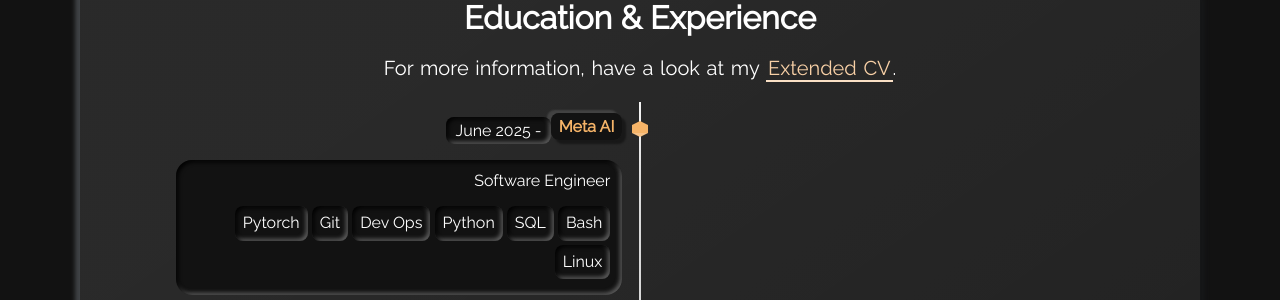
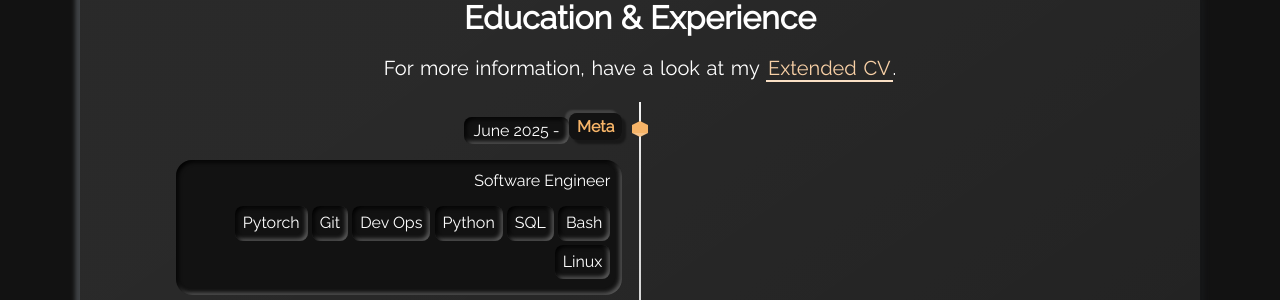
Before and after one commit to mannyzzle/enmanuel-hernandez, a Jekyll site: the page built from index.html, in a window 1280 px wide and 900 px high, scrolled down 1900 px. Shown: the part 143-443 px from the top of the window. Built offline with Jekyll 4.4.1, drawn with Linux system fonts in a browser that asks for light colours.

Commit message:
mistake ??

```diff
--- a/_data/timeline.yml
+++ b/_data/timeline.yml
@@ -17,8 +17,8 @@
 #     - tag: Rails
 #   timeline-side: right
 
-- title: Meta AI
-  title-url: https://ai.meta.com/research/
+- title: Meta
+  title-url: https://www.meta.com
   date: June 2025 -
   subtitle: Software Engineer
   tags:
```
